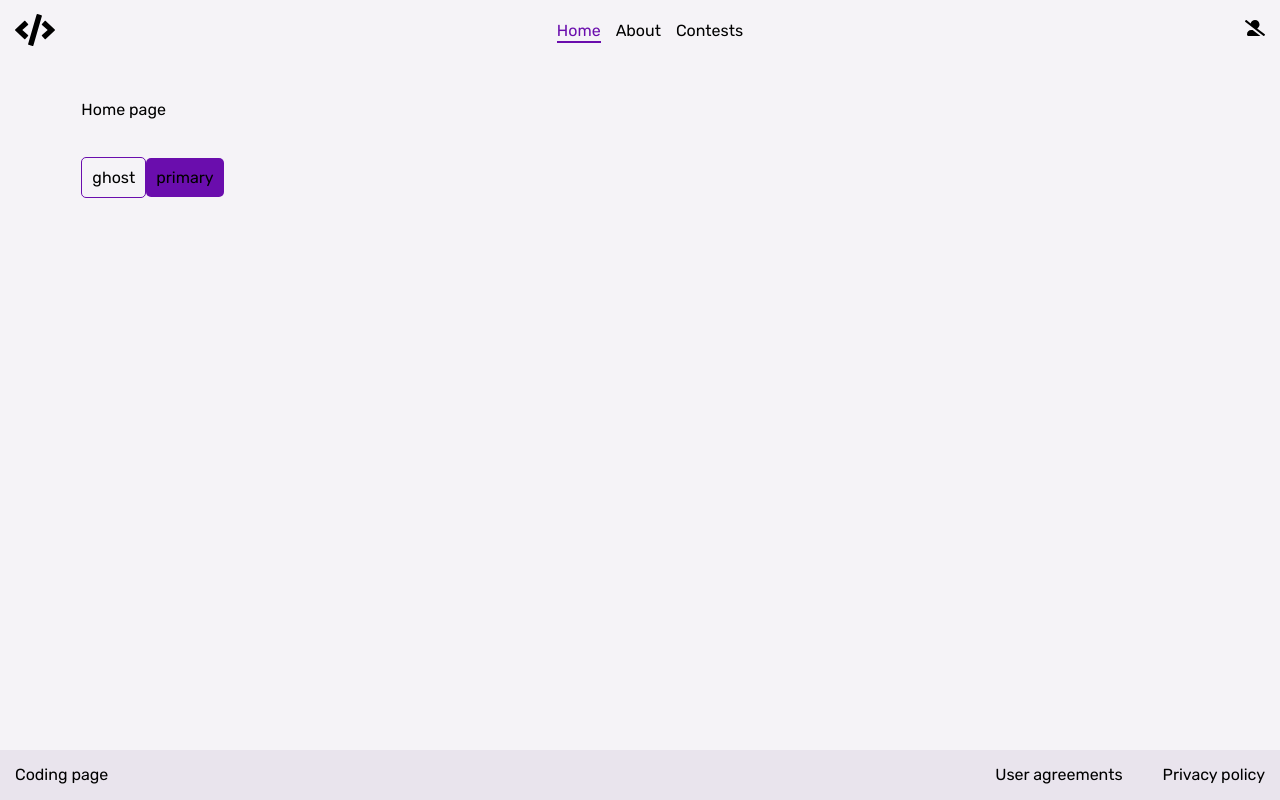
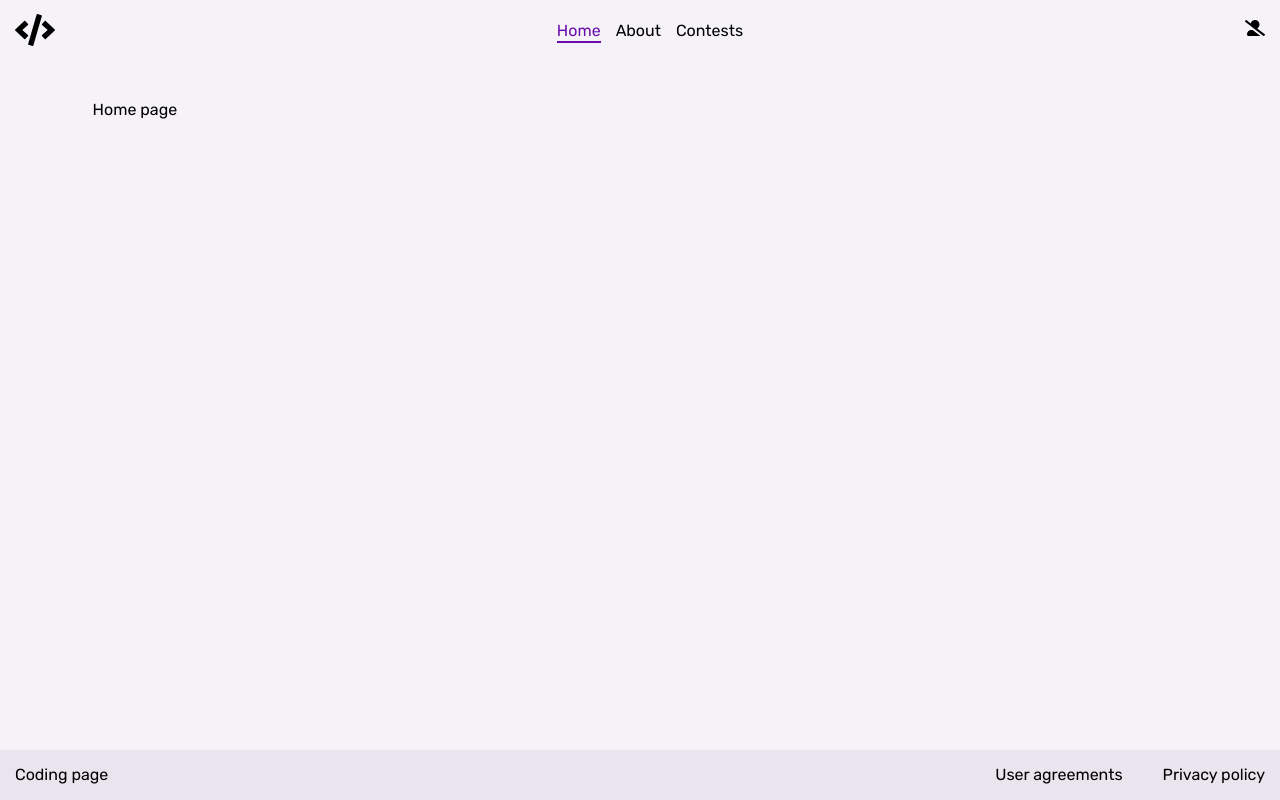
Before and after one commit to loryszek21/KADELO, a Next.js app: page / in a window 1280 px wide. Built offline with nearby package versions, Linux system fonts and the light colour scheme; no server answers.

Commit message:
refactor: Update file paths and remove unused code for home page

```diff
--- /dev/null
+++ b/src/app/(site)/(home)/page.tsx
@@ -0,0 +1,7 @@
+import styles from "./page.module.css";
+
+function App(): JSX.Element {
+    return <div>Home page</div>;
+}
+
+export default App;
--- a/src/app/(site)/page.tsx
+++ /dev/null
@@ -1,18 +0,0 @@
-"use client";
-import { useRef } from "react";
-import Button from "./components/Form/Button/Button";
-
-function App(): JSX.Element {
-    return (
-        <div>
-            Home page
-            <br />
-            <br />
-            <br />
-            <Button appearance="ghost">ghost</Button>
-            <Button appearance="primary">primary</Button>
-        </div>
-    );
-}
-
-export default App;
```
Also changed, not shown: src/app/(site)/(home)/page.module.scss (added).
